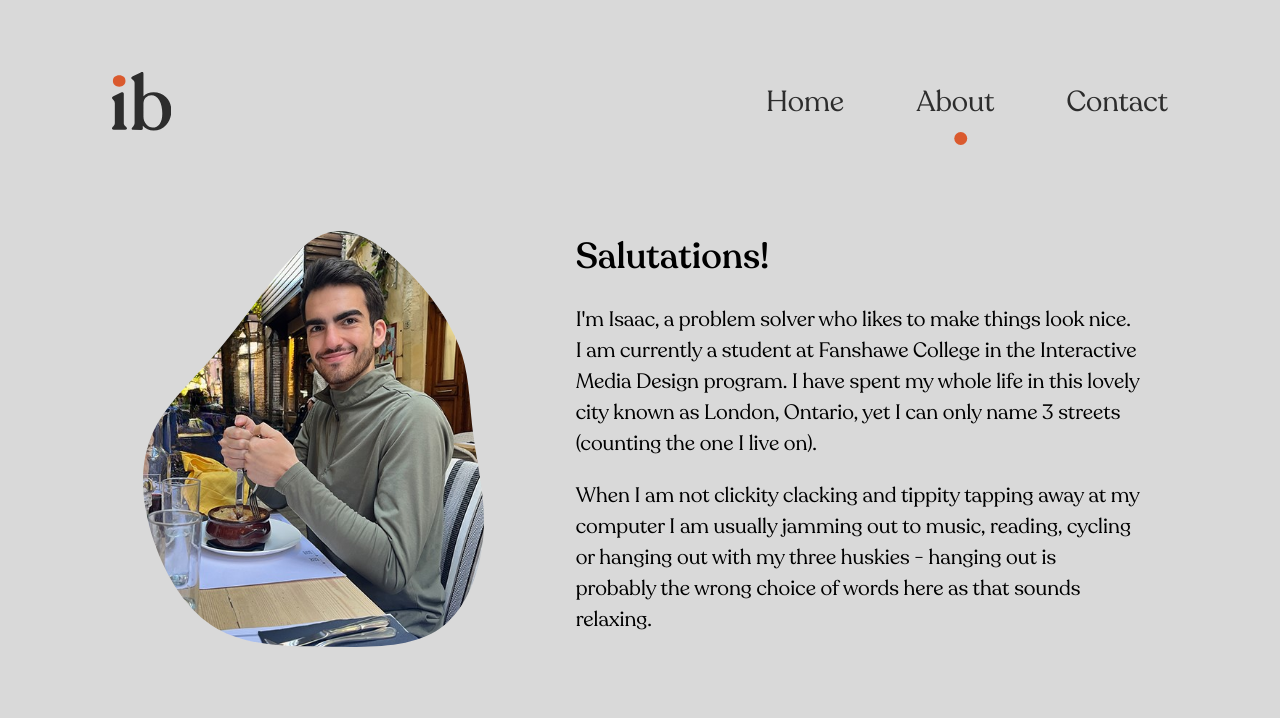
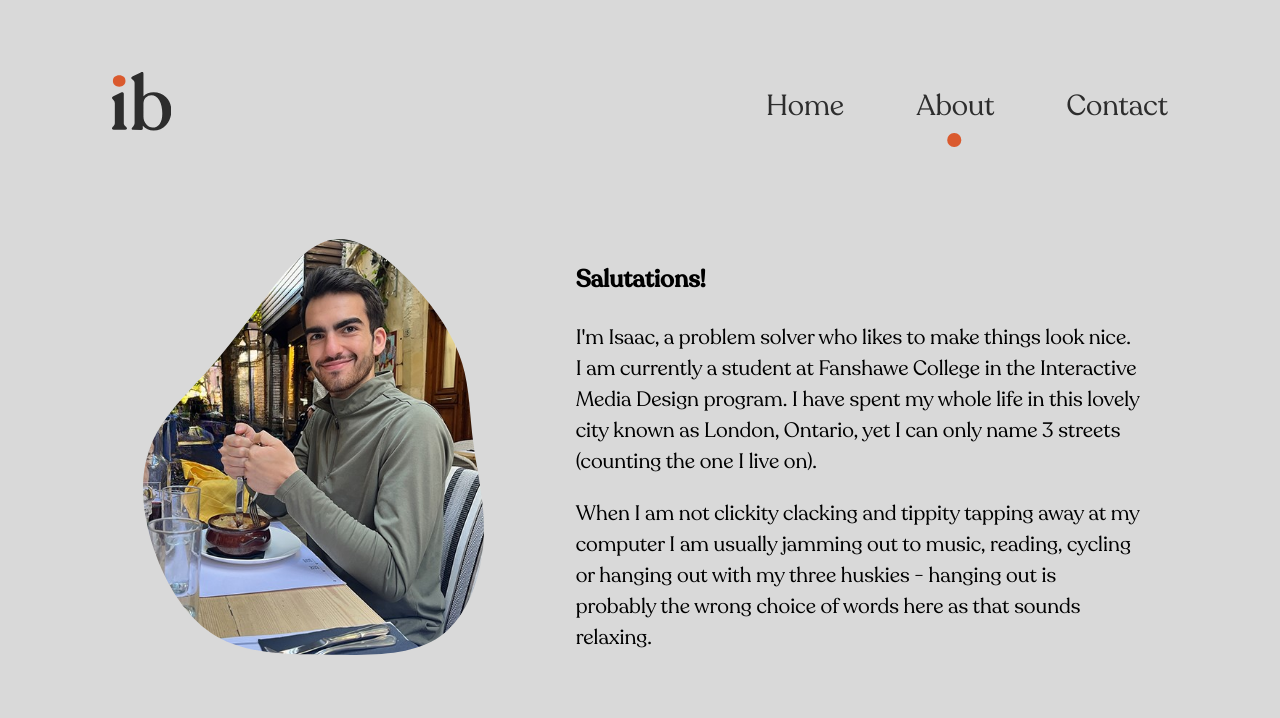
Before and after one commit to isaacbilyea/Bilyea_Isaac_Portfolio, a PHP site: page /about.html in a window 1280 px wide. Shown: the top 718 px of the page. Run offline with PHP 8.4, Linux system fonts and the light colour scheme; some libraries are stand-ins or nearby versions; some web fonts are replaced.

Commit message:
Validate HTML
Validate HTML and fix menu

```diff
--- a/about.html
+++ b/about.html
@@ -1,5 +1,6 @@
 <!DOCTYPE html>
 <html lang="en">
+
 <head>
   <meta charset="UTF-8">
   <meta name="viewport" content="width=device-width, initial-scale=1.0">
@@ -9,14 +10,16 @@
   <link rel="preconnect" href="https://fonts.googleapis.com">
   <link rel="preconnect" href="https://fonts.gstatic.com" crossorigin>
   <link href="https://fonts.googleapis.com/css2?family=Poppins&display=swap" rel="stylesheet">
-    <link rel="icon" href="images/favicon-light.ico" media="(prefers-color-scheme: light)" />
-    <link rel="icon" href="images/favicon-dark.ico" media="(prefers-color-scheme: dark)" />
+  <link rel="icon" href="images/favicon-light.ico" media="(prefers-color-scheme: light)">
+  <link rel="icon" href="images/favicon-dark.ico" media="(prefers-color-scheme: dark)">
   <title>About | Isaac Bilyea</title>
 </head>
+
 <body>
   <!--Header-->
+  <h1 class="hidden">About Isaac Bilyea</h1>
   <header id="main-header">
-        <svg class="logo" xmlns="http://www.w3.org/2000/svg" viewBox="0 0 65.61 64.69">
+    <a href="index.html"><svg class="logo" xmlns="http://www.w3.org/2000/svg" viewBox="0 0 65.61 64.69">
         <defs>
           <style>
             .logo-letter {
@@ -29,11 +32,15 @@
           </style>
         </defs>
         <g class="logo-elements" data-name="logo-shapes">
-              <path class="logo-letter" d="M1.78,63.84c-1.18,0-1.78-.42-1.78-1.27v-.34c0-.51.52-1.24,1.57-2.2,1.04-.96,1.56-2.06,1.56-3.3v-22.18c0-1.3-.52-2.51-1.56-3.64-1.05-1.13-1.57-1.86-1.57-2.2v-.25c0-.45.51-.96,1.52-1.52l8.47-4.23c.96-.39,1.71-.44,2.25-.13.53.31.8.83.8,1.57v32.59c0,1.24.58,2.34,1.74,3.3,1.16.96,1.74,1.69,1.74,2.2v.34c0,.85-.62,1.27-1.86,1.27H1.78Z"/>
-              <path class="logo-dot" d="M8.04,16.18c-2.09,0-3.78-.59-5.08-1.78s-1.95-2.71-1.95-4.57.65-3.39,1.95-4.57,2.99-1.78,5.08-1.78,3.68.59,4.95,1.78,1.91,2.71,1.91,4.57-.64,3.39-1.91,4.57-2.92,1.78-4.95,1.78Z"/>
-              <path class="logo-letter" d="M45.97,22.36c5.36,0,9.98,1.88,13.84,5.63,3.86,3.75,5.8,8.71,5.8,14.86s-1.91,11.54-5.72,15.66-8.42,6.18-13.84,6.18c-4.97,0-8.97-1.78-12.02-5.34l.09,3.05c0,1.07-.56,1.61-1.69,1.61l-9.14-.17c-1.02,0-1.52-.39-1.52-1.18v-.25c0-.45.53-1.2,1.61-2.24s1.61-2.19,1.61-3.43V12.28c0-1.02-.3-1.87-.89-2.58s-1.21-1.28-1.83-1.74-.93-.93-.93-1.44v-.25c0-.62.56-1.18,1.69-1.69L31.75.43c.9-.45,1.63-.55,2.2-.3.56.25.85.83.85,1.73v24.97c2.71-2.99,6.43-4.48,11.17-4.48ZM44.86,61.47c3.39,0,6.03-1.35,7.92-4.06,1.89-2.71,2.84-6.52,2.84-11.43,0-6.09-1.12-11.02-3.35-14.77-2.23-3.75-5.15-5.63-8.76-5.63-2.37,0-4.42.92-6.14,2.75-1.72,1.84-2.58,4.11-2.58,6.82v14.31c0,3.1,1.03,5.88,3.09,8.34,2.05,2.46,4.38,3.68,6.98,3.68Z"/>
+          <path class="logo-letter"
+            d="M1.78,63.84c-1.18,0-1.78-.42-1.78-1.27v-.34c0-.51.52-1.24,1.57-2.2,1.04-.96,1.56-2.06,1.56-3.3v-22.18c0-1.3-.52-2.51-1.56-3.64-1.05-1.13-1.57-1.86-1.57-2.2v-.25c0-.45.51-.96,1.52-1.52l8.47-4.23c.96-.39,1.71-.44,2.25-.13.53.31.8.83.8,1.57v32.59c0,1.24.58,2.34,1.74,3.3,1.16.96,1.74,1.69,1.74,2.2v.34c0,.85-.62,1.27-1.86,1.27H1.78Z" />
+          <path class="logo-dot"
+            d="M8.04,16.18c-2.09,0-3.78-.59-5.08-1.78s-1.95-2.71-1.95-4.57.65-3.39,1.95-4.57,2.99-1.78,5.08-1.78,3.68.59,4.95,1.78,1.91,2.71,1.91,4.57-.64,3.39-1.91,4.57-2.92,1.78-4.95,1.78Z" />
+          <path class="logo-letter"
+            d="M45.97,22.36c5.36,0,9.98,1.88,13.84,5.63,3.86,3.75,5.8,8.71,5.8,14.86s-1.91,11.54-5.72,15.66-8.42,6.18-13.84,6.18c-4.97,0-8.97-1.78-12.02-5.34l.09,3.05c0,1.07-.56,1.61-1.69,1.61l-9.14-.17c-1.02,0-1.52-.39-1.52-1.18v-.25c0-.45.53-1.2,1.61-2.24s1.61-2.19,1.61-3.43V12.28c0-1.02-.3-1.87-.89-2.58s-1.21-1.28-1.83-1.74-.93-.93-.93-1.44v-.25c0-.62.56-1.18,1.69-1.69L31.75.43c.9-.45,1.63-.55,2.2-.3.56.25.85.83.85,1.73v24.97c2.71-2.99,6.43-4.48,11.17-4.48ZM44.86,61.47c3.39,0,6.03-1.35,7.92-4.06,1.89-2.71,2.84-6.52,2.84-11.43,0-6.09-1.12-11.02-3.35-14.77-2.23-3.75-5.15-5.63-8.76-5.63-2.37,0-4.42.92-6.14,2.75-1.72,1.84-2.58,4.11-2.58,6.82v14.31c0,3.1,1.03,5.88,3.09,8.34,2.05,2.46,4.38,3.68,6.98,3.68Z" />
         </g>
       </svg>
+    </a>
 
     <div id="hamburger-menu">
       <div id="line1"></div>
@@ -42,37 +49,45 @@
     </div>
 
     <nav id="main-nav">
+      <h2 class="hidden">Main Navigation</h2>
       <ul>
         <li class="menu-item"><a href="index.html">Home</a></li>
         <li class="active menu-item"><a href="about.html">About</a></li>
         <li class="menu-item"><a href="contact.html">Contact</a></li>
-                <div id="menu-dot"></div>
+        <li id="menu-dot"></li>
       </ul>
     </nav>
+
   </header>
 
   <!--About Me-->
   <section id="about-me" class="grid-con">
-      <h1 class="hidden">ABOUT ME</h1>
+    <h2 class="hidden">About Me</h2>
 
     <div id="about-me-image" class="col-span-full m-col-start-1 m-col-end-6">
-        <img src="images/about-me.jpg" alt="image of Isaac"/>
+      <img src="images/about-me.jpg" alt="image of Isaac">
     </div>
 
     <div id="about-me-text" class="col-span-full m-col-start-6 m-col-end-13">
-        <h2>Salutations!</h2>
-        <p>I'm Isaac, a problem solver who likes to make things look nice. I am currently a student at Fanshawe College in the Interactive Media Design program. I have spent my whole life in this lovely city known as London, Ontario, yet I can only name 3 streets (counting the one I live on).</p>
+      <h3>Salutations!</h3>
+      <p>I'm Isaac, a problem solver who likes to make things look nice. I am currently a student at Fanshawe College in
+        the Interactive Media Design program. I have spent my whole life in this lovely city known as London, Ontario,
+        yet I can only name 3 streets (counting the one I live on).</p>
 
-        <p>When I am not clickity clacking and tippity tapping away at my computer I am usually jamming out to music, reading, cycling or hanging out with my three huskies - hanging out is probably the wrong choice of words here as that sounds relaxing.
+      <p>When I am not clickity clacking and tippity tapping away at my computer I am usually jamming out to music,
+        reading, cycling or hanging out with my three huskies - hanging out is probably the wrong choice of words here
+        as that sounds relaxing.
       </p>
     </div>
 
-      <p id="about-me-contact" class="col-span-full">Tag, you're it. Tell me about yourself <a href="contact.html">here</a>!</p>
+    <p id="about-me-contact" class="col-span-full">Tag, you're it. Tell me about yourself <a
+        href="contact.html">here</a>!</p>
 
   </section>
 
   <!--Footer-->
   <footer>
+    <h2 class="hidden">Footer</h2>
     <div id="footer-con">
       <svg class="logo" xmlns="http://www.w3.org/2000/svg" viewBox="0 0 65.61 64.69">
         <defs>
@@ -87,9 +102,12 @@
           </style>
         </defs>
         <g class="logo-elements" data-name="logo-shapes">
-              <path class="logo-letter" d="M1.78,63.84c-1.18,0-1.78-.42-1.78-1.27v-.34c0-.51.52-1.24,1.57-2.2,1.04-.96,1.56-2.06,1.56-3.3v-22.18c0-1.3-.52-2.51-1.56-3.64-1.05-1.13-1.57-1.86-1.57-2.2v-.25c0-.45.51-.96,1.52-1.52l8.47-4.23c.96-.39,1.71-.44,2.25-.13.53.31.8.83.8,1.57v32.59c0,1.24.58,2.34,1.74,3.3,1.16.96,1.74,1.69,1.74,2.2v.34c0,.85-.62,1.27-1.86,1.27H1.78Z"/>
-              <path class="logo-dot" d="M8.04,16.18c-2.09,0-3.78-.59-5.08-1.78s-1.95-2.71-1.95-4.57.65-3.39,1.95-4.57,2.99-1.78,5.08-1.78,3.68.59,4.95,1.78,1.91,2.71,1.91,4.57-.64,3.39-1.91,4.57-2.92,1.78-4.95,1.78Z"/>
-              <path class="logo-letter" d="M45.97,22.36c5.36,0,9.98,1.88,13.84,5.63,3.86,3.75,5.8,8.71,5.8,14.86s-1.91,11.54-5.72,15.66-8.42,6.18-13.84,6.18c-4.97,0-8.97-1.78-12.02-5.34l.09,3.05c0,1.07-.56,1.61-1.69,1.61l-9.14-.17c-1.02,0-1.52-.39-1.52-1.18v-.25c0-.45.53-1.2,1.61-2.24s1.61-2.19,1.61-3.43V12.28c0-1.02-.3-1.87-.89-2.58s-1.21-1.28-1.83-1.74-.93-.93-.93-1.44v-.25c0-.62.56-1.18,1.69-1.69L31.75.43c.9-.45,1.63-.55,2.2-.3.56.25.85.83.85,1.73v24.97c2.71-2.99,6.43-4.48,11.17-4.48ZM44.86,61.47c3.39,0,6.03-1.35,7.92-4.06,1.89-2.71,2.84-6.52,2.84-11.43,0-6.09-1.12-11.02-3.35-14.77-2.23-3.75-5.15-5.63-8.76-5.63-2.37,0-4.42.92-6.14,2.75-1.72,1.84-2.58,4.11-2.58,6.82v14.31c0,3.1,1.03,5.88,3.09,8.34,2.05,2.46,4.38,3.68,6.98,3.68Z"/>
+          <path class="logo-letter"
+            d="M1.78,63.84c-1.18,0-1.78-.42-1.78-1.27v-.34c0-.51.52-1.24,1.57-2.2,1.04-.96,1.56-2.06,1.56-3.3v-22.18c0-1.3-.52-2.51-1.56-3.64-1.05-1.13-1.57-1.86-1.57-2.2v-.25c0-.45.51-.96,1.52-1.52l8.47-4.23c.96-.39,1.71-.44,2.25-.13.53.31.8.83.8,1.57v32.59c0,1.24.58,2.34,1.74,3.3,1.16.96,1.74,1.69,1.74,2.2v.34c0,.85-.62,1.27-1.86,1.27H1.78Z" />
+          <path class="logo-dot"
+            d="M8.04,16.18c-2.09,0-3.78-.59-5.08-1.78s-1.95-2.71-1.95-4.57.65-3.39,1.95-4.57,2.99-1.78,5.08-1.78,3.68.59,4.95,1.78,1.91,2.71,1.91,4.57-.64,3.39-1.91,4.57-2.92,1.78-4.95,1.78Z" />
+          <path class="logo-letter"
+            d="M45.97,22.36c5.36,0,9.98,1.88,13.84,5.63,3.86,3.75,5.8,8.71,5.8,14.86s-1.91,11.54-5.72,15.66-8.42,6.18-13.84,6.18c-4.97,0-8.97-1.78-12.02-5.34l.09,3.05c0,1.07-.56,1.61-1.69,1.61l-9.14-.17c-1.02,0-1.52-.39-1.52-1.18v-.25c0-.45.53-1.2,1.61-2.24s1.61-2.19,1.61-3.43V12.28c0-1.02-.3-1.87-.89-2.58s-1.21-1.28-1.83-1.74-.93-.93-.93-1.44v-.25c0-.62.56-1.18,1.69-1.69L31.75.43c.9-.45,1.63-.55,2.2-.3.56.25.85.83.85,1.73v24.97c2.71-2.99,6.43-4.48,11.17-4.48ZM44.86,61.47c3.39,0,6.03-1.35,7.92-4.06,1.89-2.71,2.84-6.52,2.84-11.43,0-6.09-1.12-11.02-3.35-14.77-2.23-3.75-5.15-5.63-8.76-5.63-2.37,0-4.42.92-6.14,2.75-1.72,1.84-2.58,4.11-2.58,6.82v14.31c0,3.1,1.03,5.88,3.09,8.34,2.05,2.46,4.38,3.68,6.98,3.68Z" />
         </g>
       </svg>
       <p id="footer-info">Isaac Bilyea<br><a href="mailto:isaacbilyea@gmail.com">isaacbilyea@gmail.com</a></p>
@@ -112,4 +130,5 @@
   <script src="js/main.js"></script>
 
 </body>
+
 </html>
--- a/js/main.js
+++ b/js/main.js
@@ -1,4 +1,6 @@
 (()=> {
+
+//VARIABLES
 
 const hamburgerMenu = document.querySelector('#hamburger-menu'),
       mainNav = document.querySelector('#main-nav'),
@@ -14,13 +16,21 @@
     'volume',
     'fullscreen'
 ]
-    });
+}); //Sets controls to remove defaults to get rid of settings
 
+
+//FUNCTIONS
+
+//Toggles classes for showing/hiding mobile menu stuff
 function toggleMenu() {
     hamburgerMenu.classList.toggle('activate');
     mainNav.classList.toggle('show');
     body.classList.toggle('menu-open');
 };
 
+
+//EVENT LISTENERS
+
 hamburgerMenu.addEventListener('click', toggleMenu);
+
 })();
--- a/sass/components/_header.scss
+++ b/sass/components/_header.scss
@@ -1,11 +1,9 @@
-@use '../abstracts' as a;
+@use "../abstracts" as a;
 
 #main-header {
-
   margin: 4rem auto 1rem auto;
   padding: 0 4rem;
   max-width: 1200px;
-
 
   .logo {
     height: 3.25rem;
@@ -69,7 +67,6 @@
   }
 
   #main-nav {
-
     display: none;
     animation: slideIn 300ms ease-in-out;
     height: 100vh;
@@ -88,7 +85,7 @@
       align-items: center;
       text-align: center;
 
-            .menu-item  {
+      .menu-item {
         animation: fadeIn 0.5s ease-in-out forwards;
         opacity: 0;
 
@@ -104,7 +101,6 @@
           animation-delay: 0.4s;
         }
       }
-
     }
 
     ul {
@@ -116,7 +112,7 @@
     }
 
     ul li.active::before {
-            content: '';
+      content: "";
       position: absolute;
       top: 50%;
       left: 50%;
@@ -128,7 +124,7 @@
       z-index: -1;
     }
 
-        li {
+    li:not(#menu-dot) {
       margin: 1rem;
       position: relative;
     }
@@ -157,20 +153,16 @@
         opacity: 1;
       }
     }
-
   }
 }
 
 @media screen and (min-width: 768px) {
-
   #main-header {
     margin-bottom: 1.5rem;
   }
-
 }
 
 @media screen and (min-width: 1200px) {
-
   #main-header {
     display: flex;
     flex-direction: row;
@@ -202,7 +194,7 @@
         display: none;
       }
 
-            li {
+      li:not(#menu-dot) {
         margin: 0rem;
         margin-left: 4rem;
       }
@@ -220,38 +212,38 @@
 
       #menu-dot {
         position: absolute;
-                bottom: -1.25rem;
-                width: .75rem;
-                height: .75rem;
+        bottom: -1.1rem;
+        width: 0.75rem;
+        height: 0.75rem;
         background-color: a.$accent-color;
         border-radius: 50%;
         transition: left 0.3s ease;
-                left: calc(16.66% + 1.66rem);
+        left: calc(16.66% + 1.7rem);
         transform: translateX(-50%);
       }
 
       ul li.active ~ #menu-dot {
-                left: calc(16.66% + 1.66rem);
+        left: calc(16.66% + 1.75rem);
       }
 
       ul li:nth-child(2).active ~ #menu-dot {
-                left: calc(50% + 1.66rem);
+        left: calc(50% + 1.3rem);
       }
 
       ul li:nth-child(3).active ~ #menu-dot {
-                left: calc(83.33% + 1.66rem);
+        left: calc(83.33% + 1.6rem);
       }
 
       ul li:nth-child(1):hover ~ #menu-dot {
-                left: calc(16.66% + 1.66rem);
+        left: calc(16.66% + 1.75rem);
       }
 
       ul li:nth-child(2):hover ~ #menu-dot {
-                left: calc(50% + 1.66rem);
+        left: calc(50% + 1.3rem);
       }
 
       ul li:nth-child(3):hover ~ #menu-dot {
-                left: calc(83.33% + 1.66rem);
+        left: calc(83.33% + 1.6rem);
       }
     }
   }
--- a/sass/pages/_contact.scss
+++ b/sass/pages/_contact.scss
@@ -6,21 +6,21 @@
 
     #form-text {
 
-        h2, h3, h4 {
+        h3, h4, h5 {
             margin: .75rem 0;
         }
 
-        h2 {
+        h3 {
             font-size: 1.5rem;
             font-weight: 500;
         }
 
-        h3 {
+        h4 {
             font-size: 1.15rem;
             font-weight: 400;
         }
 
-        h4 {
+        h5 {
             font-weight: 400;
         }
     }
```
Also changed, not shown: contact.html (+28 -13 lines), index.html (+27 -11 lines), css/main.css, 1 other file. Lines whose indentation alone changed are shown as unchanged.
